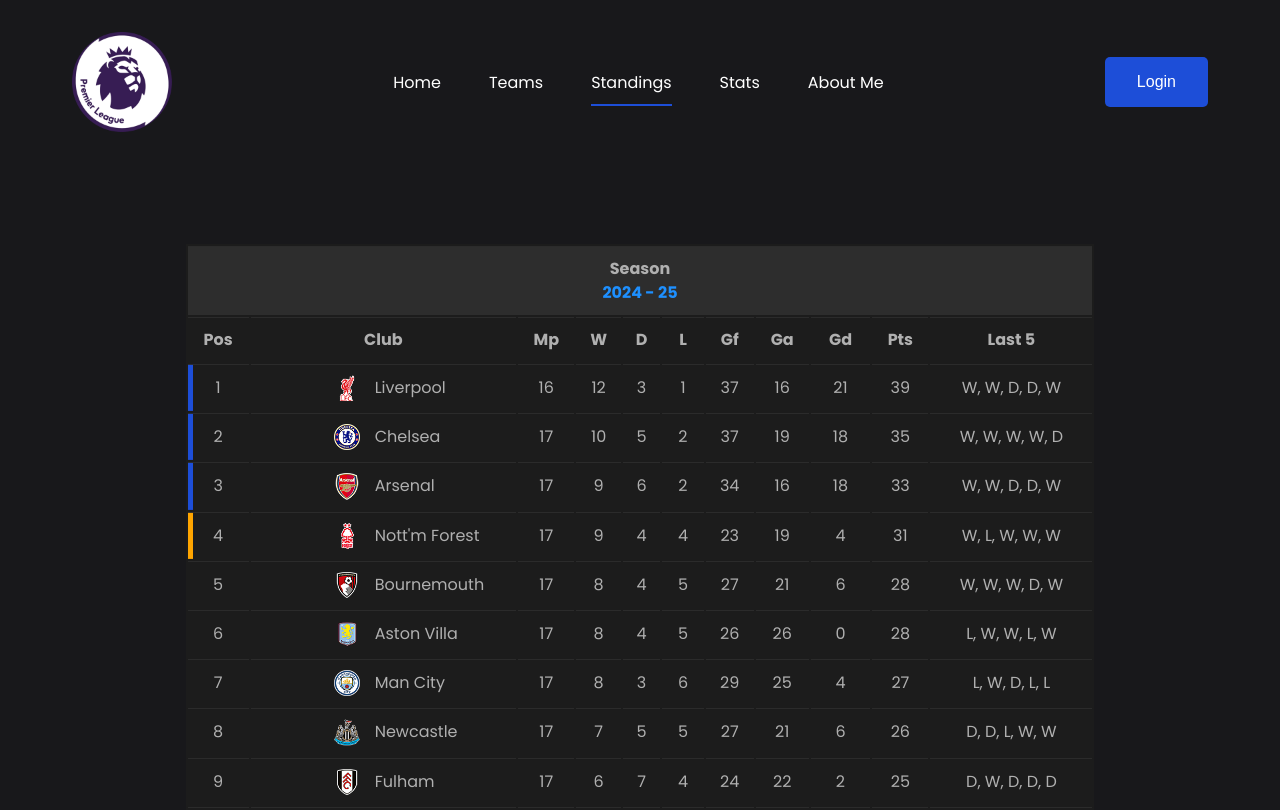
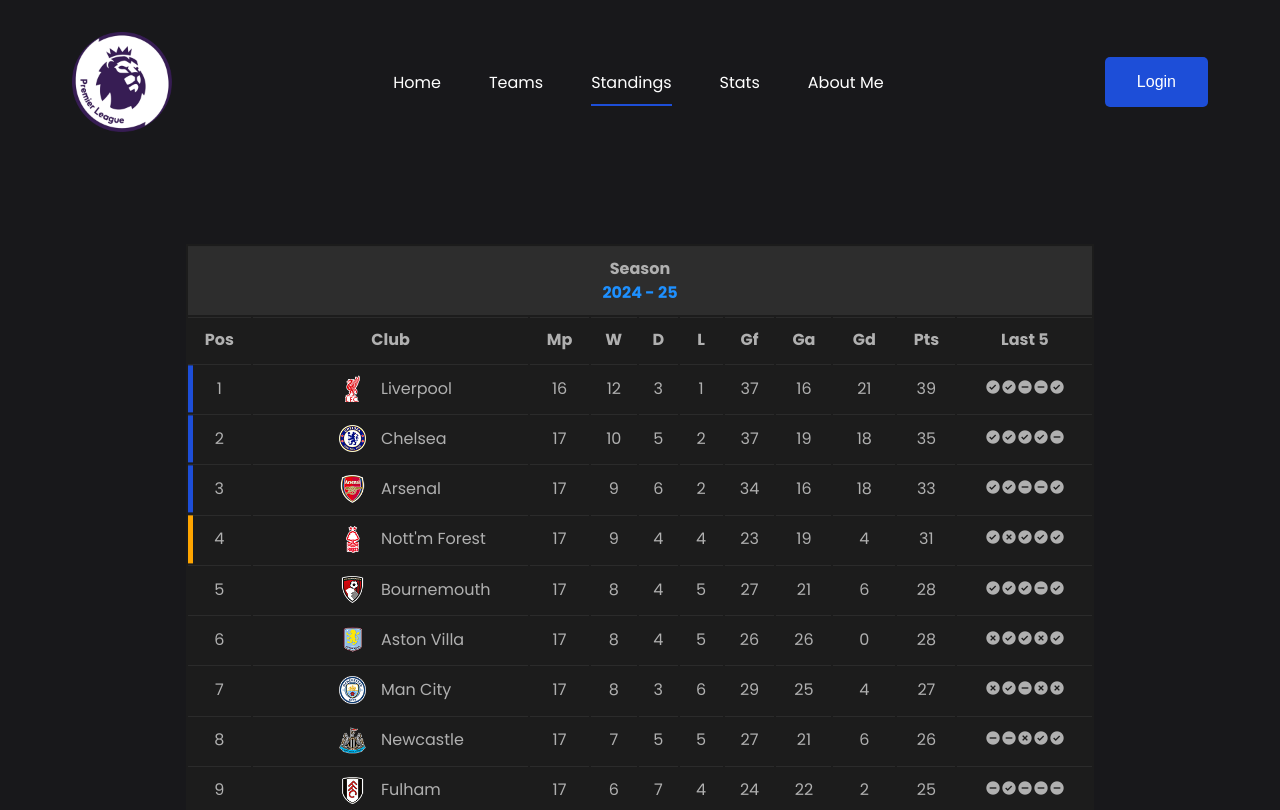
Before and after one commit to Hyung-seop1/Epl-project, a React (Vite) app in the folder EPL-Project/: page /standings in a window 1280 px wide. Shown: the top 810 px of the page. Built offline with nearby package versions, Linux system fonts and the light colour scheme.

Commit message:
converting W L D into icons

```diff
--- a/EPL-Project/pages/Standing.jsx
+++ b/EPL-Project/pages/Standing.jsx
@@ -69,6 +69,21 @@
             }
         });
 
+        // Converting Word to Icon indicates W L D
+        const convertToIcon = (results) => {
+            return results.map((result, index) => (
+                <span key={index} className="last">
+                    {result === "W" ? (
+                        <i className="bx bxs-check-circle"></i>
+                    ) : result === "L" ? (
+                        <i className="bx bxs-x-circle"></i>
+                    ) : (
+                        <i className="bx bxs-minus-circle"></i>
+                    )}
+                </span>
+            ));
+        };
+
         // Use the state setter to update the teamsArray state
         const updatedTeamsArray = Object.entries(teamPoints).map(
             ([id, points]) => ({
@@ -82,7 +97,7 @@
                 matchDraw: draw[id],
                 gf: goalFor[id],
                 ga: goalAgainst[id],
-                recentEvent: lastFive[id].slice(-5),
+                recentEvent: convertToIcon(lastFive[id].slice(-5)),
             })
         );
 
@@ -162,7 +177,7 @@
                             <td>{team.ga}</td>
                             <td>{team.gf - team.ga}</td>
                             <td>{team.points}</td>
-                            <td>{team.recentEvent.join(", ")}</td>
+                            <td>{team.recentEvent}</td>
                         </tr>
                     ))}
                 </tbody>
```
